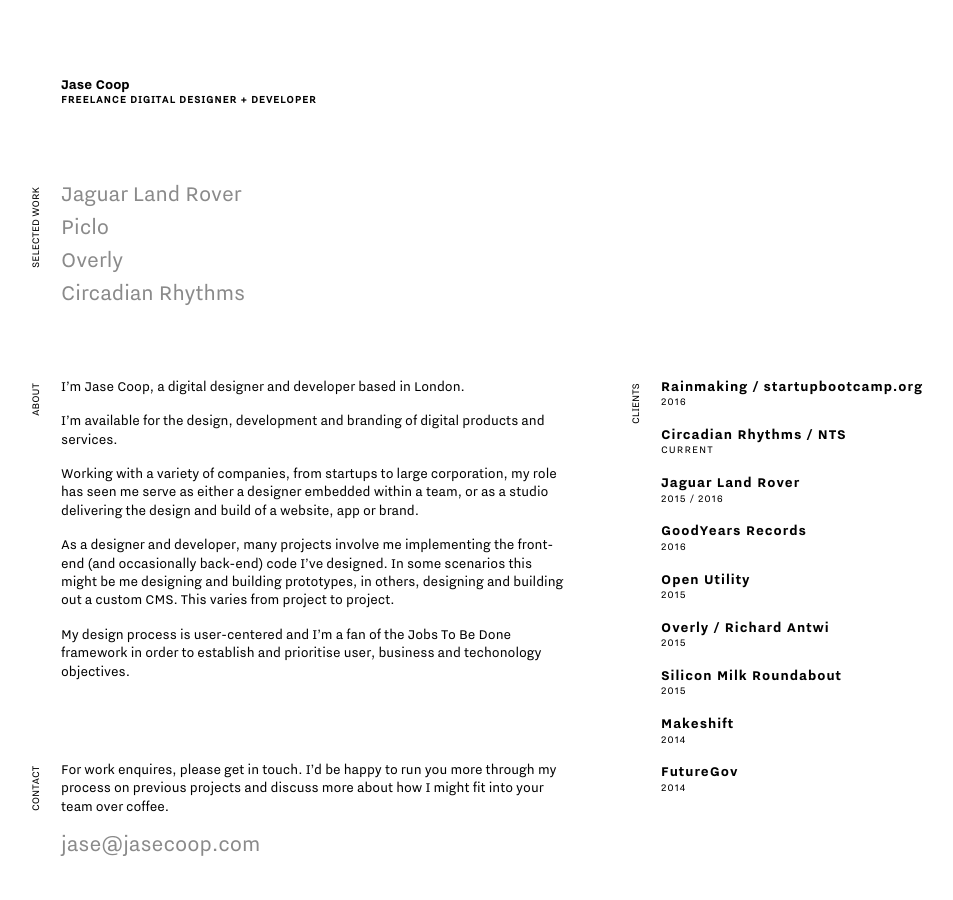
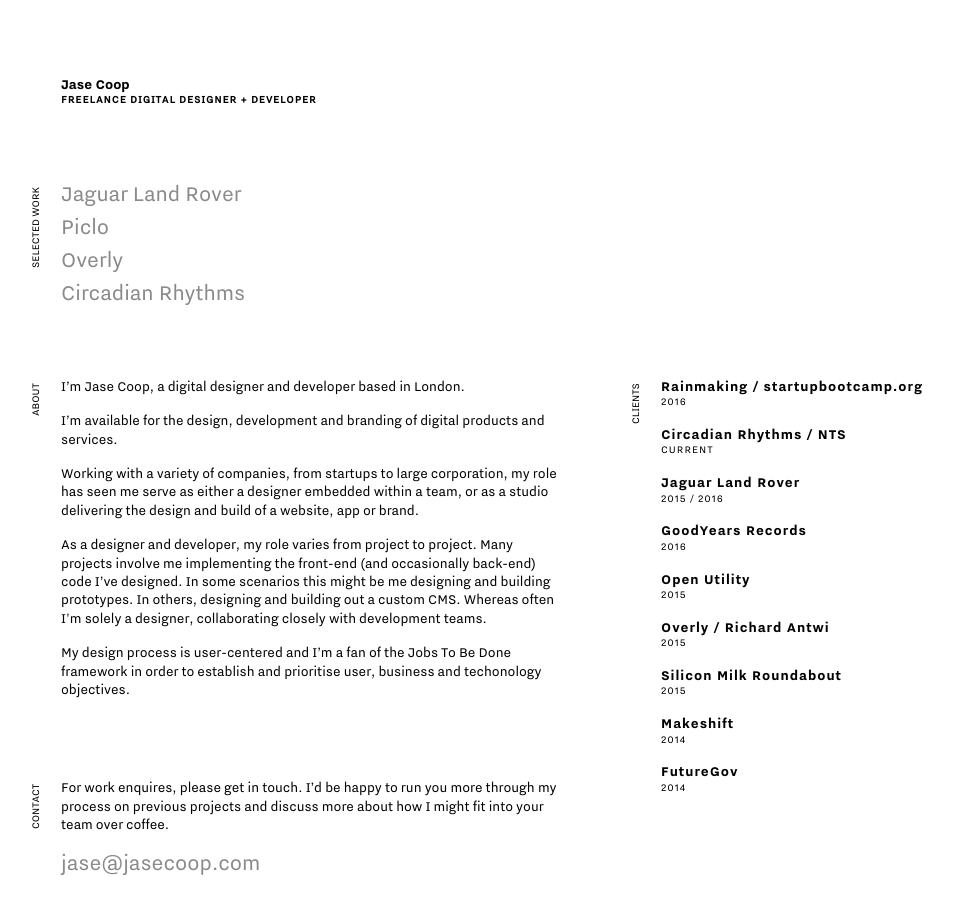
Before and after one commit to maxwellcooper/maxwellcooper.github.io, a Jekyll site: the page built from index.html, in a window 1280 px wide. Shown: the whole page, without its empty margins (11-964 px from the left). Built offline with Jekyll 4.4.1, drawn with Linux system fonts in a browser that asks for light colours.

Commit message:
small fixes

```diff
--- a/index.html
+++ b/index.html
@@ -38,7 +38,7 @@
 
           <p>Working with a variety of companies, from startups to large corporation, my role has seen me serve as either a designer embedded within a team, or as a studio delivering the design and build of a website, app or brand.</p>
 
-          <p>As a designer and developer, many projects involve me implementing the front-end (and occasionally back-end) code I’ve designed. In some scenarios this might be me designing and building prototypes, in others, designing and building out a custom CMS. This varies from project to project.</p>
+          <p>As a designer and developer, my role varies from project to project. Many projects involve me implementing the front-end (and occasionally back-end) code I’ve designed. In some scenarios this might be me designing and building prototypes. In others, designing and building out a custom CMS. Whereas often I'm solely a designer, collaborating closely with development teams.</p>
 
           <p>My design process is user-centered and I’m a fan of the Jobs To Be Done framework in order to establish and prioritise user, business and techonology objectives.</p>
         </div>
```
